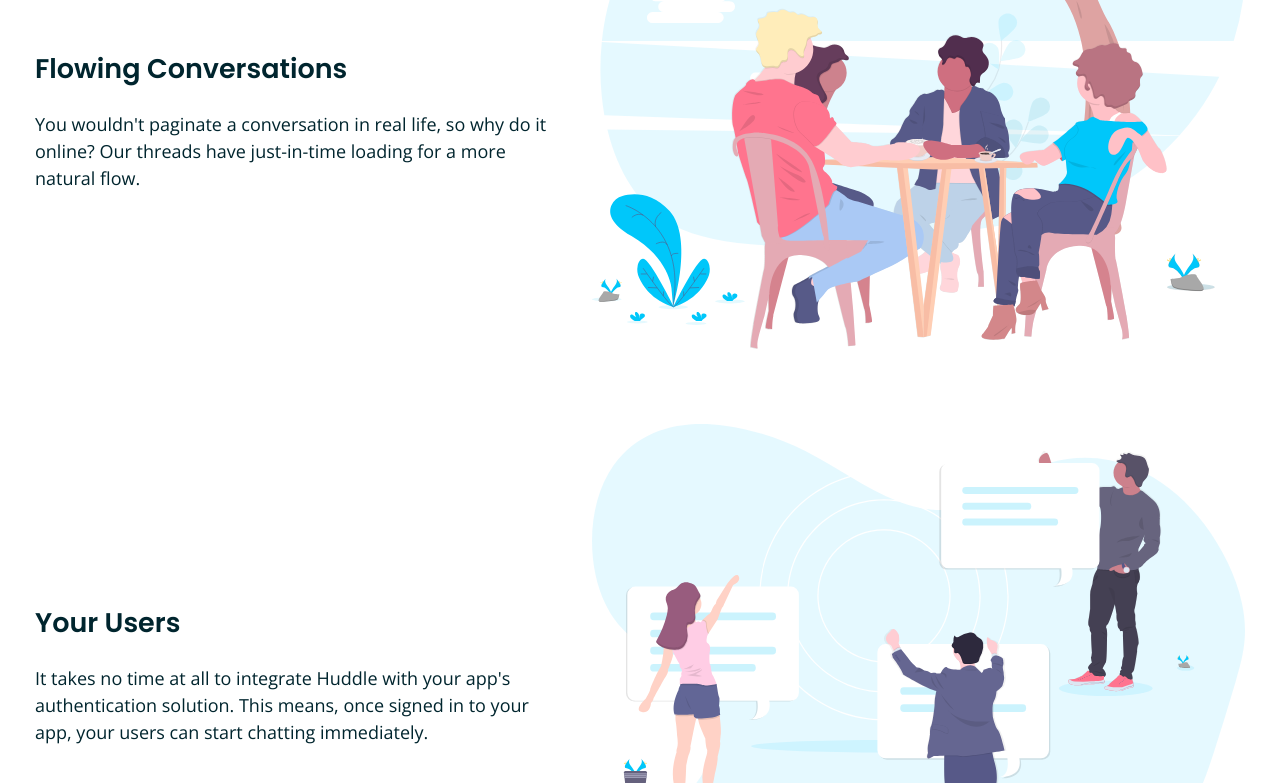
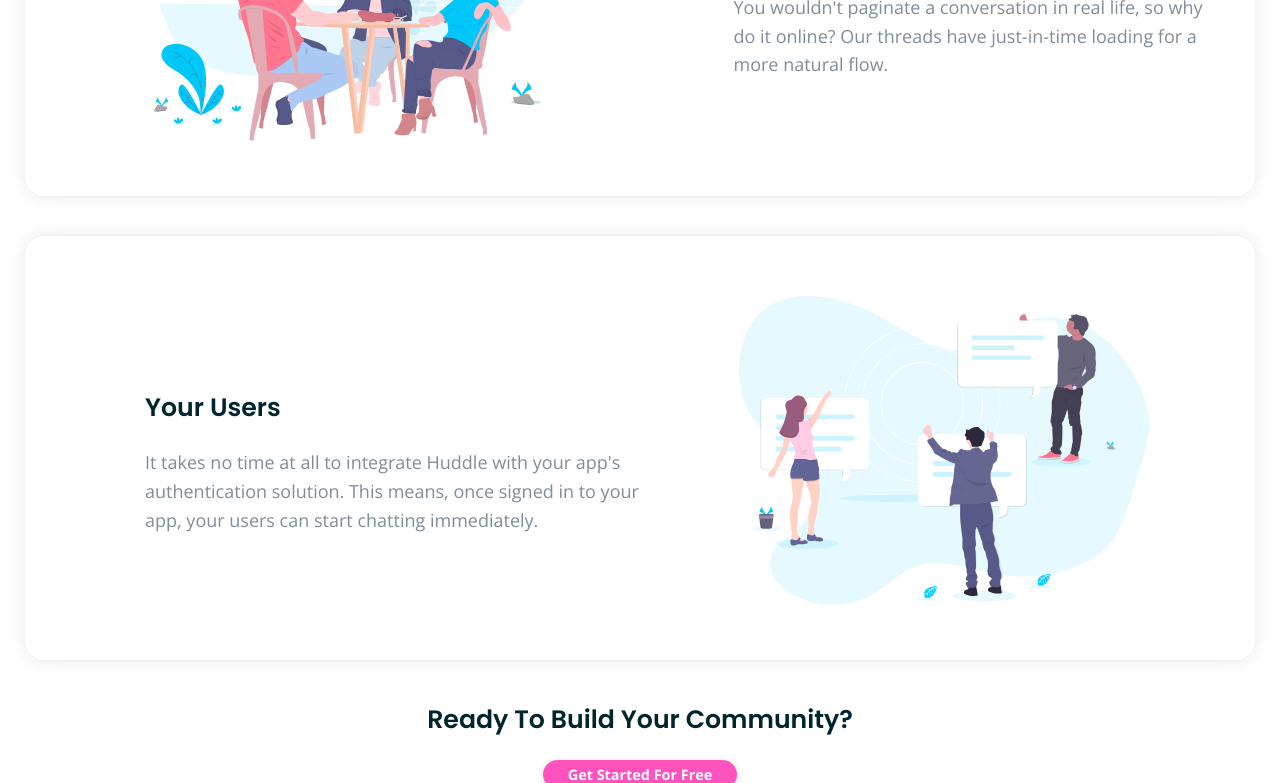
Before and after one commit to dinakonto/huddle-landing-page-with-alternating-feature-blocks, a website: page index.html in a window 1280 px wide. Shown: the part 1430-2213 px from the top of the page. Drawn offline with nearby package versions, Linux system fonts and the light colour scheme.

Commit message:
Feature card full responsive layouts

```diff
--- a/index.html
+++ b/index.html
@@ -22,7 +22,7 @@
   </header>
 
   <section class="hero-section">
-    <div class="hero width--outer">
+    <div class="hero">
       <div class="text">
         <h1><span class="h-block">Build The Community</span>
           <span class="h-block">Your Fans Will Love</span></h1>
@@ -42,6 +42,9 @@
   <main>
     <section>
       <div class="card width--outer">
+        <div class="image">
+          <img src="./assets/illustration-grow-together.svg" alt="">
+        </div>
         <div class="text">
           <h2>Grow Together</h2>
           <p>
@@ -50,14 +53,14 @@
             with a feedback form.
           </p>
         </div>
-        <div class="image">
-          <img src="./assets/illustration-grow-together.svg" alt="">
-        </div>
       </div>
     </section>
 
     <section>
       <div class="card width--outer">
+        <div class="image">
+          <img src="./assets/illustration-flowing-conversation.svg" alt="">
+        </div>
         <div class="text">
           <h2>Flowing Conversations</h2>
           <p>
@@ -65,14 +68,14 @@
             Our threads have just-in-time loading for a more natural flow.
           </p>
         </div>
-        <div class="image">
-          <img src="./assets/illustration-flowing-conversation.svg" alt="">
-        </div>
       </div>
     </section>
 
     <section>
       <div class="card width--outer">
+        <div class="image">
+          <img src="./assets/illustration-your-users.svg" alt="">
+        </div>
         <div class="text">
           <h2>Your Users</h2>
           <p>
@@ -80,9 +83,6 @@
             authentication solution. This means, once signed in to your app,
             your users can start chatting immediately.
           </p>
-        </div>
-        <div class="image">
-          <img src="./assets/illustration-your-users.svg" alt="">
         </div>
       </div>
     </section>
--- a/styles/sass/styles.sass
+++ b/styles/sass/styles.sass
@@ -1,5 +1,10 @@
 // TODO
+// NEXT
+// - Card section mobile layout
+// - Card section responsive layout
+// BACKLOG
 // - Get hero background image to fill under header
+
 
 // STYLEGUIDE
 $col-primary: hsl(322, 100%, 66%)
@@ -15,6 +20,8 @@ $font-weight-headings: 600
 $font-base-size-lrg: 18px
 $font-base-size-sml: 16px
 
+$card-shadow: 0px 0px 15px rgba(0, 0, 0, 0.1)
+
 /*
  * BASE LAYOUT
  */
@@ -28,8 +35,11 @@ body
   color: $col-neutral-dark
 h1, h2, h3, h4, h5, h6
   font-family: $font-stack-headings
+  font-weight: $font-weight-headings
 h1
   font-size: 1.5em
+h2
+  font-size: 1.25em
 p
   line-height: 1.5
 img
@@ -40,7 +50,9 @@ button
   border-radius: 100px
   border: none
   font-size: 0.8em
-  font-weight: $font-weight-bold
+  font-weight: $font-weight-headings
+  -moz-box-shadow: 0px 2px 8px rgba(0,0,0,0.1)
+  -webkit-box-shadow: 0px 2px 8px rgba(0,0,0,0.1)
   box-shadow: 0px 2px 8px rgba(0,0,0,0.1)
 .btn-primary
   background: $col-primary
@@ -65,13 +77,10 @@ header
   justify-content: space-between
   align-items: center
   padding: 25px 15px
-
 .header .logo
   height: 16px
-
 section
-  padding: 35px
-
+  padding: 20px
 .width--outer
   max-width: 1270px
   margin: 0 auto
@@ -80,12 +89,33 @@ section
 .hero-section
   background: url("../../assets/bg-hero-mobile.svg") no-repeat $col-neutral-light
   background-size: cover
+  padding: 35px
+  margin-bottom: 40px
+.hero
+  max-width: 1230px
+  margin: 0 auto
 .hero button
   margin-top: 20px
 .hero .image
   margin-top: 50px
 .h-block
   display: block
+
+// CARDS
+.card
+  -moz-box-shadow: $card-shadow
+  -webkit-box-shadow: $card-shadow
+  box-shadow: $card-shadow
+  padding: 45px 40px 20px 40px
+  border-radius: 20px
+  max-width: 1230px
+.card .image
+  padding: 15px 5px 30px 5px
+.card p
+  font-size: 0.85em
+  line-height: 1.6
+  color: $col-neutral-medium
+
 
 /*
  * MAJOR BREAKPOINT
@@ -101,10 +131,16 @@ section
     align-items: center
   .text
     text-align: left
+  main section:nth-of-type(2n - 1) .card .text
+    grid-column: 1 / span 1
+    grid-row: 1 / span 1
+    max-width: 500px
 
 // Minor breakpoint
 // Med-Lrg viewports, over 900px wide
 @media screen and (min-width: 900px)
+  h2
+    font-size: 1.4em
   .header
     padding: 45px 35px 30px 35px
   .header .logo
@@ -126,11 +162,24 @@ section
     height: 32px
   .btn-med
     padding: 20px 70px
-  .hero, .card
+  .hero
     grid-template-columns: 1fr 54%
+    grid-gap: 40px
+  .card
+    grid-template-columns: 1fr 45%
     grid-gap: 40px
   .hero .image
     margin-top: 0
+  .card
+    padding-left: 120px
+    text-align: center
+  .card .image
+    justify-self: start
+  .card .image img
+    max-width: 410px
+  .card p
+    font-size: 1em
+    line-height: 1.6
 
 // Minor breakpoint
 // Adjustments for XL viewports, over 1260px wide
```
Also changed, not shown: styles/css/styles.css, 1 other file.
